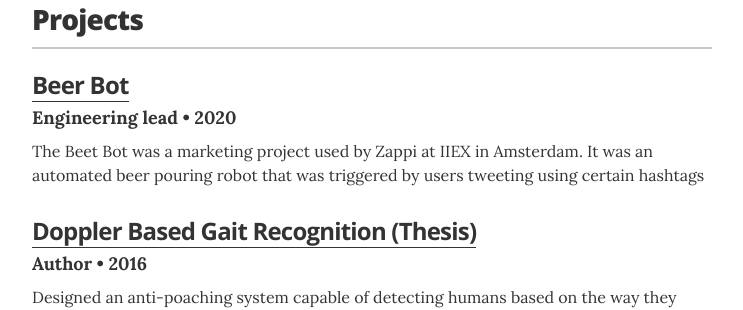
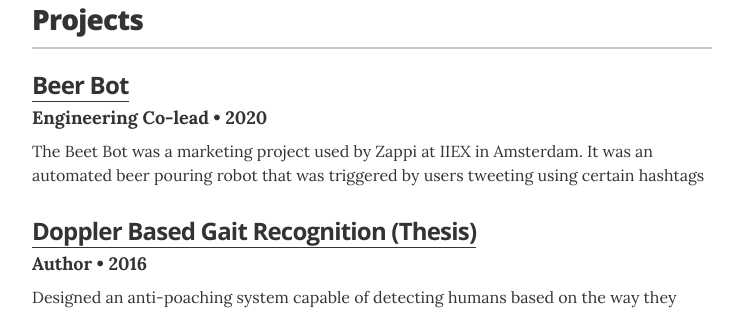
Before and after one commit to BenjiLewis/benjilewis.github.io, a Jekyll site: the page built from index.html, in a window 1280 px wide and 900 px high, scrolled down 2253 px. Shown: the part 154-464 px from the top of the window, without its empty margins (268-1011 px from the left). Built offline with Jekyll 4.4.1, drawn with Linux system fonts in a browser that asks for light colours.

```diff
--- a/_data/projects.yml
+++ b/_data/projects.yml
@@ -3,7 +3,7 @@
 
 # jazznotes.io
 - project: Beer Bot
-  role: Engineering lead
+  role: Engineering Co-lead
   duration: 2020
   url: "https://www.zappi.io/web/blog/takeaways-and-automated-beer-stories-from-iiex-amsterdam-2020"
   description: The Beet Bot was a marketing project used by Zappi at IIEX in Amsterdam. It was an automated beer pouring robot that was triggered by users tweeting using certain hashtags
```
Also changed, not shown: 1 other file.
